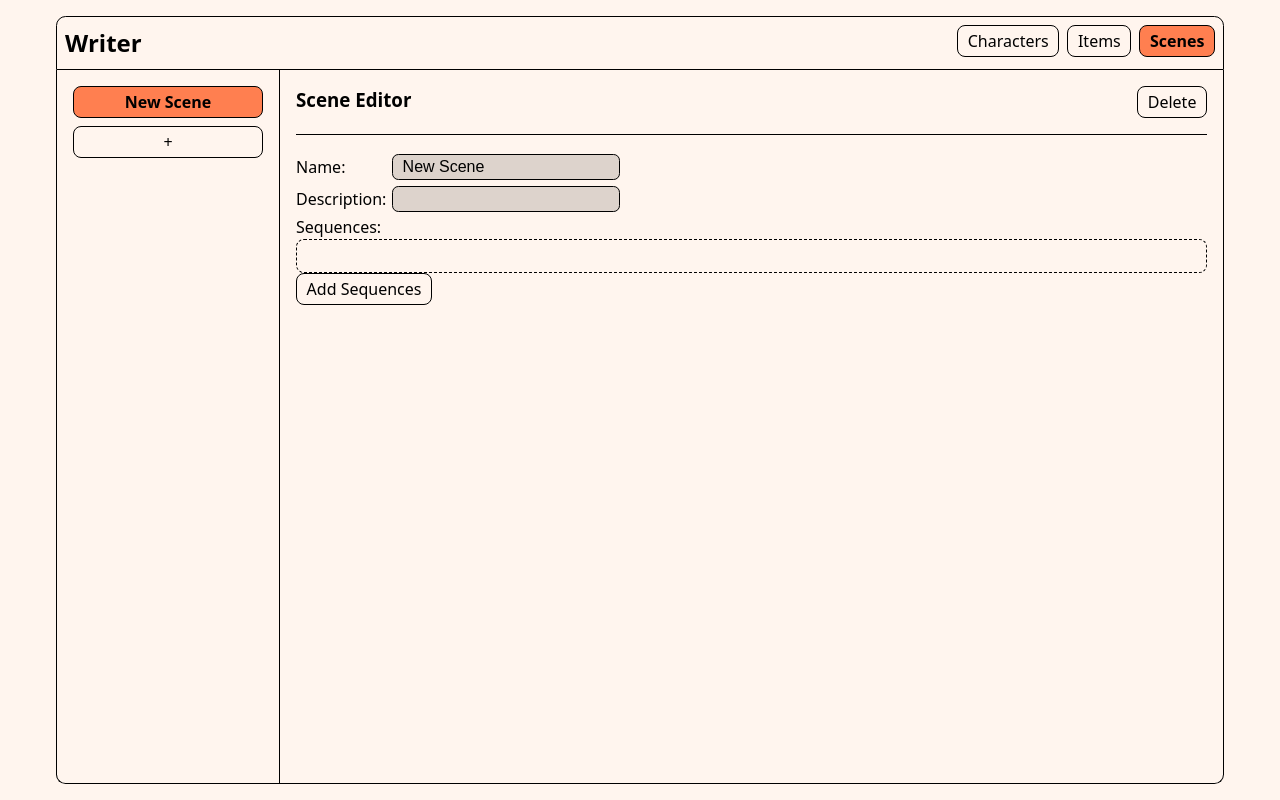
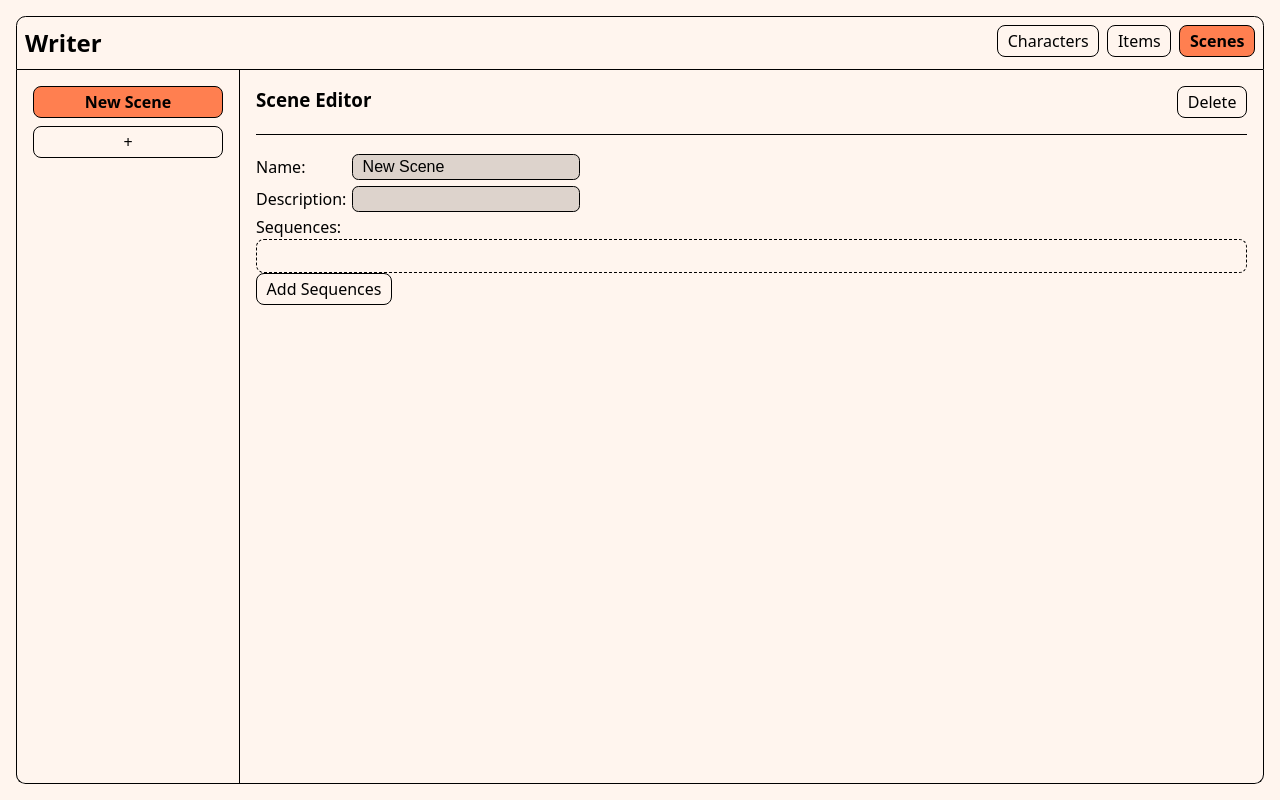
Before and after one commit to matthewscottgraham/writer, a React (Vite) app: page / in a window 1280 px wide. Built offline with nearby package versions, Linux system fonts and the light colour scheme.

Commit message:
added a sequence preview component

```diff
--- a/src/App.css
+++ b/src/App.css
@@ -64,7 +64,7 @@ button:hover {
   flex-grow: 1;
   height: 100vh;
   margin: 0 auto;
-  max-width: 1200px;
+  max-width: 1400px;
   flex-direction: column;
   padding: 1em;
 }
--- /dev/null
+++ b/src/Components/SequenceEditor/SequencePreview.jsx
@@ -0,0 +1,14 @@
+import React from "react";
+import panelStyles from "../../Styles/Panels.module.css";
+
+function SequencePreview({ sequence }) {
+  return (
+      <div className={panelStyles.panel}>
+        <div className={panelStyles.panelHeader}>
+          <h3>Sequence Preview</h3>
+        </div>
+      </div>
+  )
+}
+
+export default SequencePreview;
--- a/src/Components/WorkArea/WorkArea.jsx
+++ b/src/Components/WorkArea/WorkArea.jsx
@@ -2,6 +2,7 @@ import React from "react";
 import entitySchemas from "../../Schemas/entitySchemas.js";
 import EntityEditor from "../EntityEditor/EntityEditor.jsx";
 import SequenceEditor from "../SequenceEditor/SequenceEditor.jsx";
+import SequencePreview from "../SequenceEditor/SequencePreview.jsx";
 import panelStyles from "../../Styles/Panels.module.css";
 
 function WorkArea({currentPage, characterState, itemState, sceneState}) {
@@ -43,13 +44,17 @@ function WorkArea({currentPage, characterState, itemState, sceneState}) {
             state={state}
             schema={schema}
         />
-        { isScene && currentScene && currentSequence && (
+
+        {isScene && currentScene && currentSequence && (
+            <>
               <SequenceEditor
                   key={currentSequence.id}
                   sequence={currentSequence}
-                setSequence={updateSequence} />
-          )
-        }
+                  setSequence={updateSequence}
+              />
+              <SequencePreview sequence={currentSequence} />
+            </>
+        )}
       </div>
     );
 }
--- a/src/Styles/Panels.module.css
+++ b/src/Styles/Panels.module.css
@@ -1,5 +1,6 @@
 .panel {
-    width: 100%;
+    flex: 1;
+    min-width: 0;
 }
 
 .panelHeader {
@@ -80,7 +81,7 @@
     border-left: black solid 1px;
     border-right: black solid 1px;
     padding: 0 1em;
-    min-width: 500px;
+    min-width: 0;
     height: 100%;
     display: flex;
     flex-direction: column;
```
Lines whose indentation alone changed are shown as unchanged.
